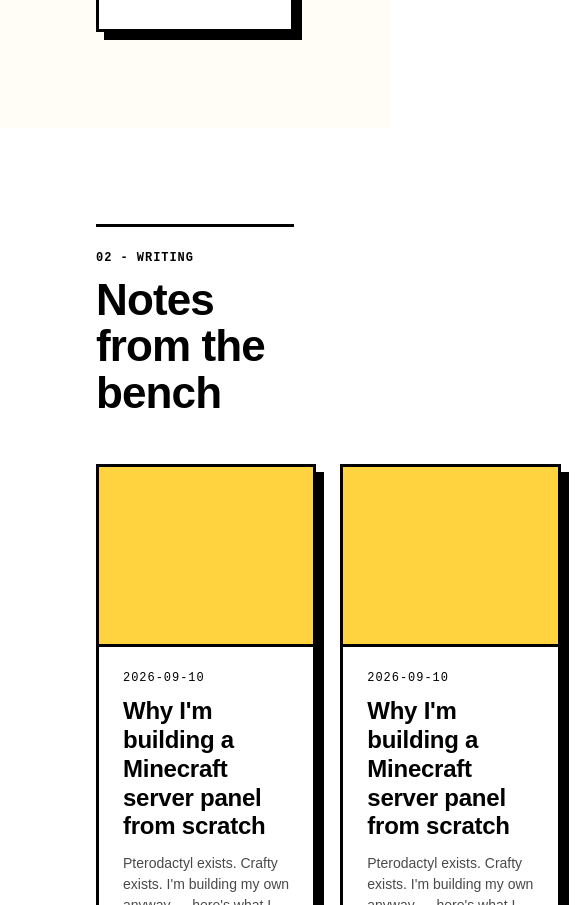
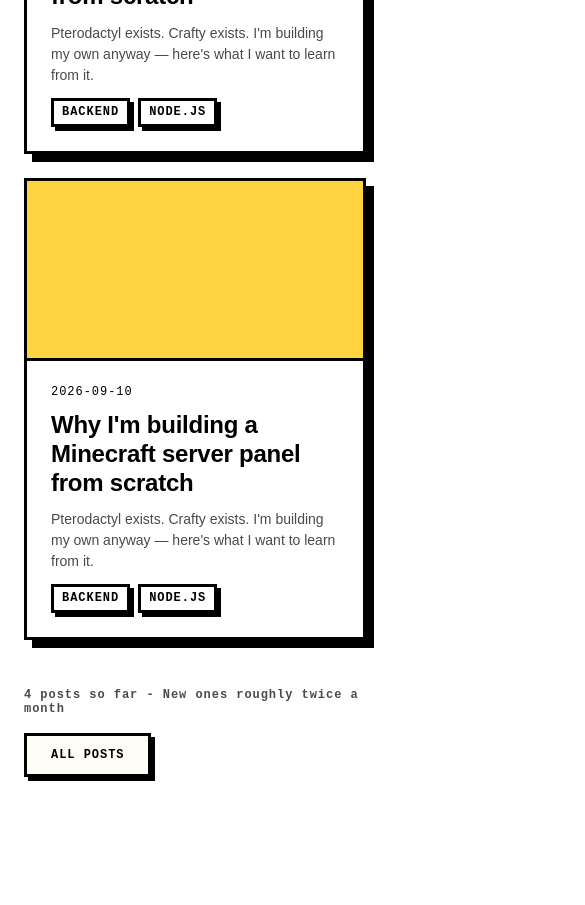
Before and after one commit to ArvidsGertners/gertners.dev, a React (Vite) app: page / in a window 390 px wide. Shown: the part 4940-5845 px from the top of the page, 585 px wide, since content can reach past the window. After the commit the page ends 5741 px from the top, so only its background shows below. Built offline with nearby package versions, Linux system fonts and the light colour scheme.

Commit message:
update padding and layout for responsiveness

```diff
--- a/src/components/home/sections/projects/Projects.jsx
+++ b/src/components/home/sections/projects/Projects.jsx
@@ -7,7 +7,7 @@
   return (
     <section
       id="projects"
-      className="flex flex-col items-start gap-12 self-stretch p-24 bg-paper"
+      className="flex flex-col items-start gap-12 self-stretch p-6 md:p-12 lg:p-24 bg-paper"
     >
       <SectionHeader eyebrow="01 - Projects" title="Things I'm Building" />
       <div className="grid grid-cols-1 gap-8 self-stretch lg:grid-cols-2">
--- a/src/components/home/sections/writing/Writing.jsx
+++ b/src/components/home/sections/writing/Writing.jsx
@@ -5,24 +5,25 @@
 
 export const Writing = () => {
   return (
-    <>
-      <div className="flex p-24 flex-col items-start gap-12 self-stretch">
-        <SectionHeader
-          eyebrow={"02 - Writing"}
-          title={"Notes from the bench"}
-        />
-        <div className="flex items-start gap-6 self-stretch">
+    <section
+      id="writing"
+      className="flex flex-col items-start gap-12 self-stretch p-6 md:p-12 lg:p-24"
+    >
+      <SectionHeader eyebrow="02 - Writing" title="Notes from the bench" />
+
+      <div className="grid grid-cols-1 gap-6 self-stretch md:grid-cols-3">
         {posts.slice(0, 3).map((post) => (
           <PostCard key={post.id} {...post} />
         ))}
       </div>
-        <div className="flex justify-between items-center self-stretch">
-          <p className="font-mono text-ink-muted text-label font-normal">
-            {posts.length} posts so far - New ones roughly twice a month
+
+      <div className="flex flex-col items-start gap-4 self-stretch sm:flex-row sm:items-center sm:justify-between">
+        <p className="font-mono text-ink-muted text-label">
+          {posts.length} {posts.length === 1 ? "post" : "posts"} so far - New
+          ones roughly twice a month
         </p>
         <ButtonSecondary>All Posts</ButtonSecondary>
       </div>
-      </div>
-    </>
+    </section>
   );
 };
```
Lines whose indentation alone changed are shown as unchanged.
